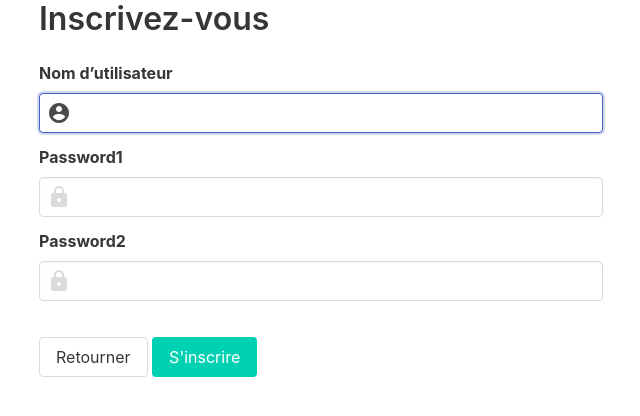
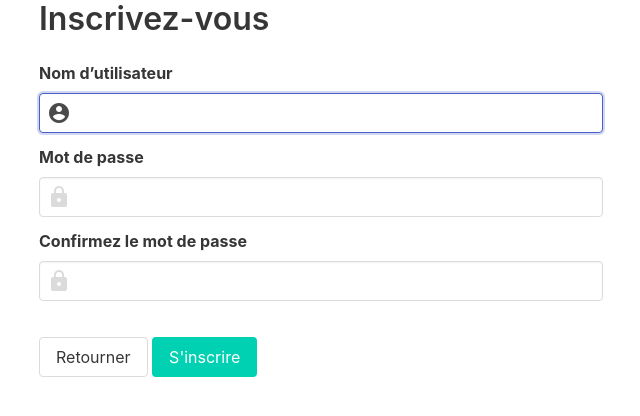
Before and after one commit to byoso/OC_P9, a Django app: page /authentication/signup/ in a window 1280 px wide. Shown: the part 55-471 px from the top of the page, without its empty margins (319-959 px from the left). Run offline with Django 4.2, Linux system fonts and the light colour scheme.

Commit message:
minor fixes

```diff
--- a/authentication/forms.py
+++ b/authentication/forms.py
@@ -9,9 +9,11 @@ from django.contrib.auth.forms import UserCreationForm
 
 class SignUpForm(UserCreationForm):
     password1 = forms.CharField(
+        label="Mot de passe",
         max_length=150, required=True,
         widget=forms.PasswordInput(attrs={'class': 'input'}))
     password2 = forms.CharField(
+        label="Confirmez le mot de passe",
         max_length=150, required=True,
         widget=forms.PasswordInput(attrs={'class': 'input'}))
 
--- a/blog/templates/blog/subscriptions.html
+++ b/blog/templates/blog/subscriptions.html
@@ -22,7 +22,7 @@
 
 
 <div class="box">
-    <h1 class="subtitle">Abbonnements</h1>
+    <h1 class="subtitle">Abonnements</h1>
     <table class="table is-fullwidth">
         <tbody>
                 {% for following in followings %}
```
Also changed, not shown: README.md, db.sqlite3.
